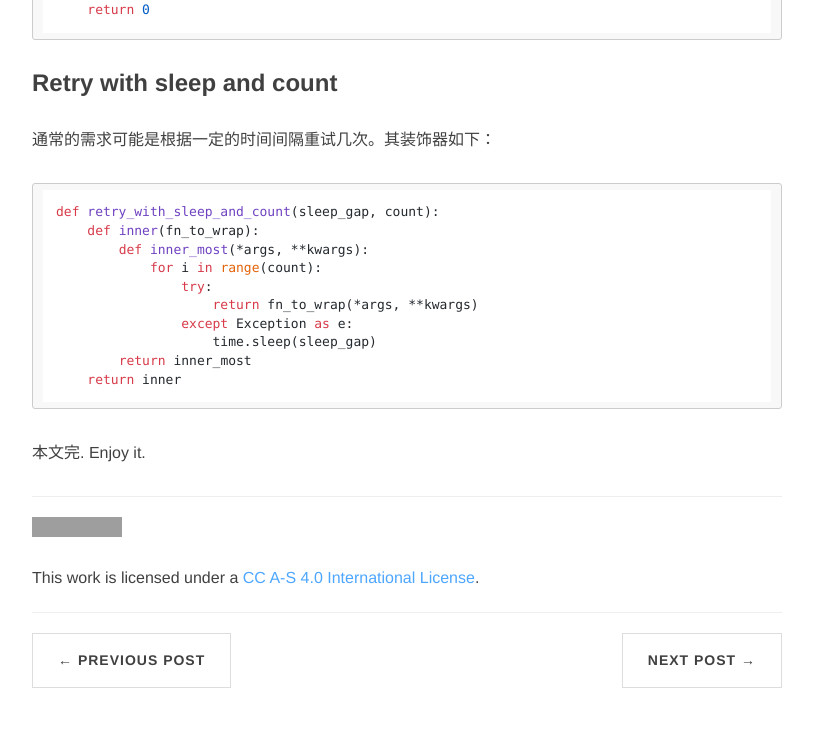
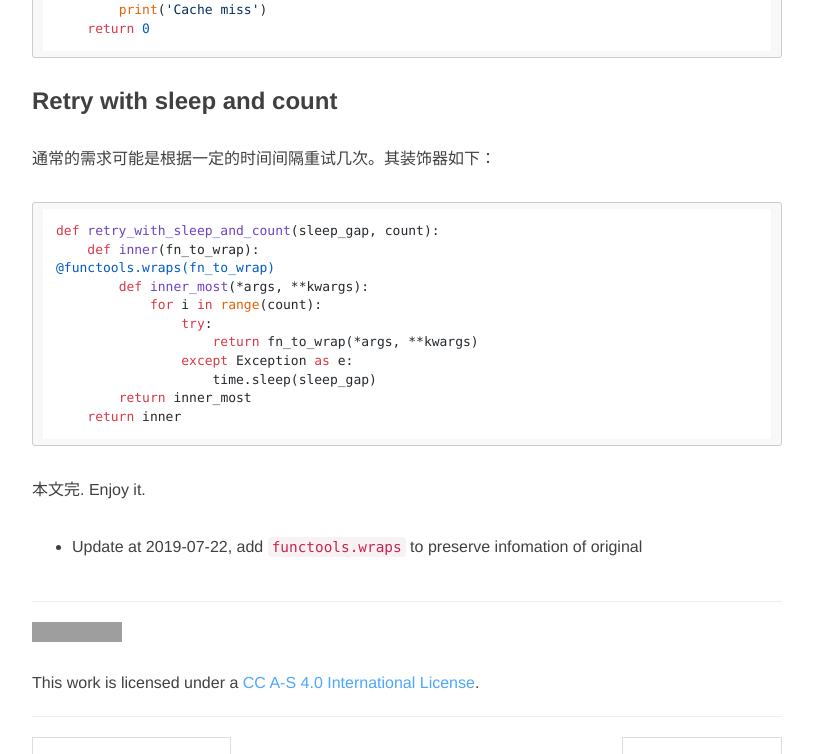
Before and after one commit to chunyang-wen/chunyang-wen.github.io, a Jekyll site: the page built from _posts/2018-04-01-retrier-in-python.md, in a window 1280 px wide and 900 px high, scrolled down 1833 px, cut to the strip 0-754 px from the top of the window. Shown: the whole strip, without its empty margins (233-1046 px from the left). Built offline with Jekyll 4.4.1, drawn with Linux system fonts in a browser that asks for light colours; nearby versions of some CDN libraries; comment, search, counter and statistics services are not loaded; some of the changed text lies outside the part shown; grey boxes are pictures that could not be loaded.

Commit message:
Add: functools.wraps

````diff
--- a/_posts/2018-04-01-retrier-in-python.md
+++ b/_posts/2018-04-01-retrier-in-python.md
@@ -54,6 +54,7 @@
 ```
 def retry_with_hook(fn):
     def inner(fn_to_wrap): # decorator
+        @functools.wraps(fn_to_wrap)
         def inner_most(*args, **kwargs): # decorated result function
             status = fn_to_wrap(*args, **kwargs)
             if status != 0:
@@ -90,6 +91,7 @@
 ```python
 def retry_with_sleep_and_count(sleep_gap, count):
     def inner(fn_to_wrap):
+        @functools.wraps(fn_to_wrap)
         def inner_most(*args, **kwargs):
             for i in range(count):
                 try:
@@ -101,3 +103,5 @@
 ```
 
 本文完. Enjoy it.
+
++ Update at 2019-07-22, add `functools.wraps` to preserve infomation of original
````
